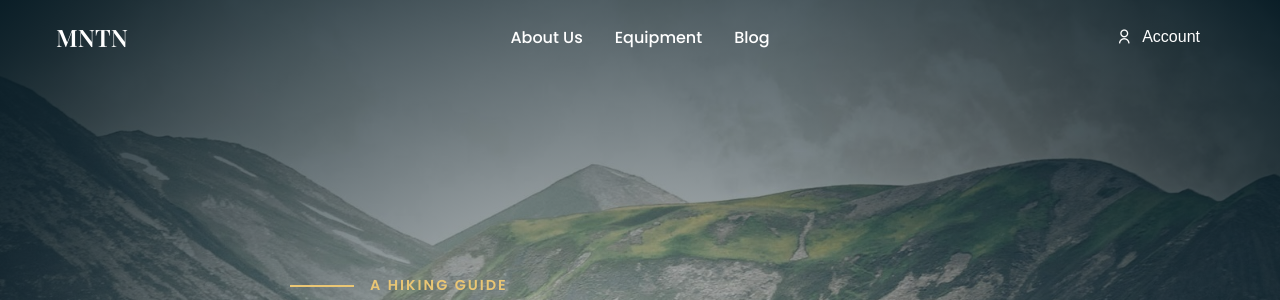
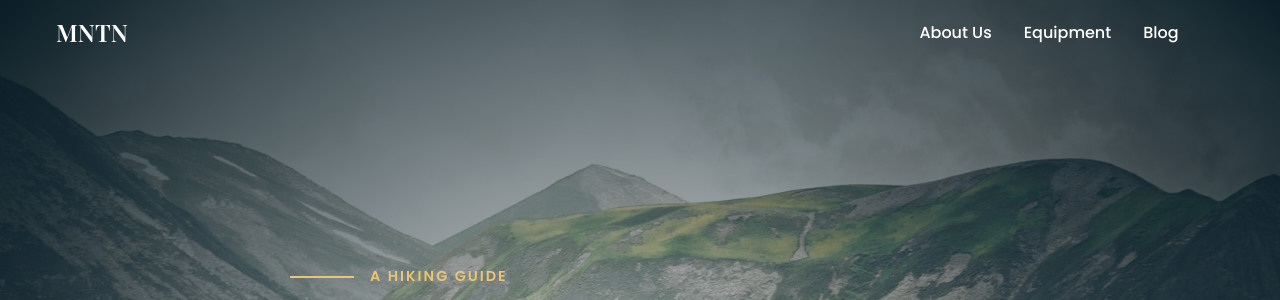
Before and after one commit to naufalganteng1/devsite-products42, a plain HTML site: page index.html in a window 1280 px wide. Shown: the top 300 px of the page. Drawn offline with nearby package versions, Linux system fonts and the light colour scheme.

Commit message:
Update index.html

```diff
--- a/index.html
+++ b/index.html
@@ -24,11 +24,6 @@
           </ul>
           <div class="nav__menu__btn" id="menu-btn">
             <i class="ri-menu-line"></i>
-          </div>
-          <div class="nav__action__btn">
-            <button class="btn">
-              <span><i class="ri-user-line"></i></span> Account
-            </button>
           </div>
         </div>
       </nav>
```
